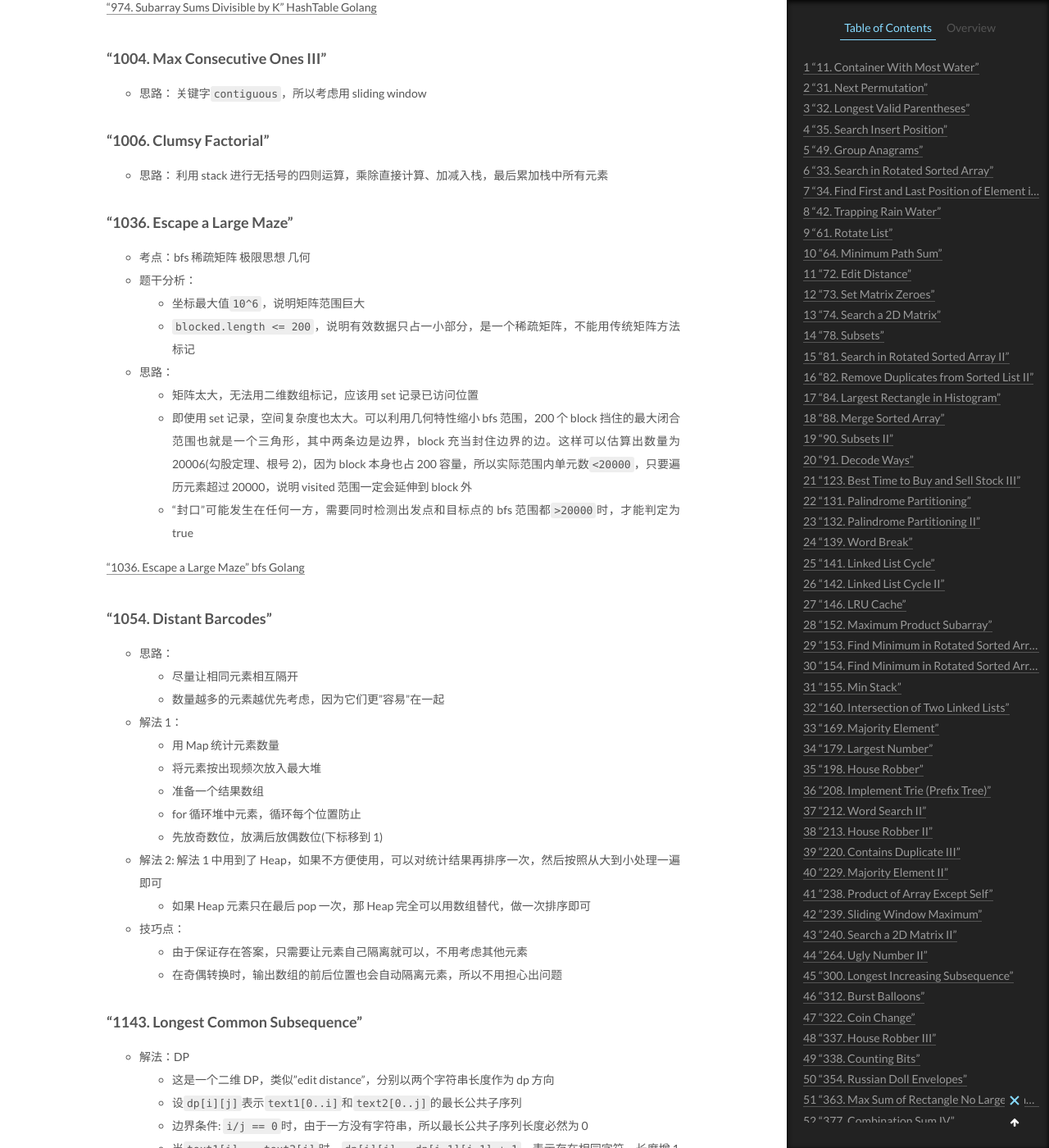
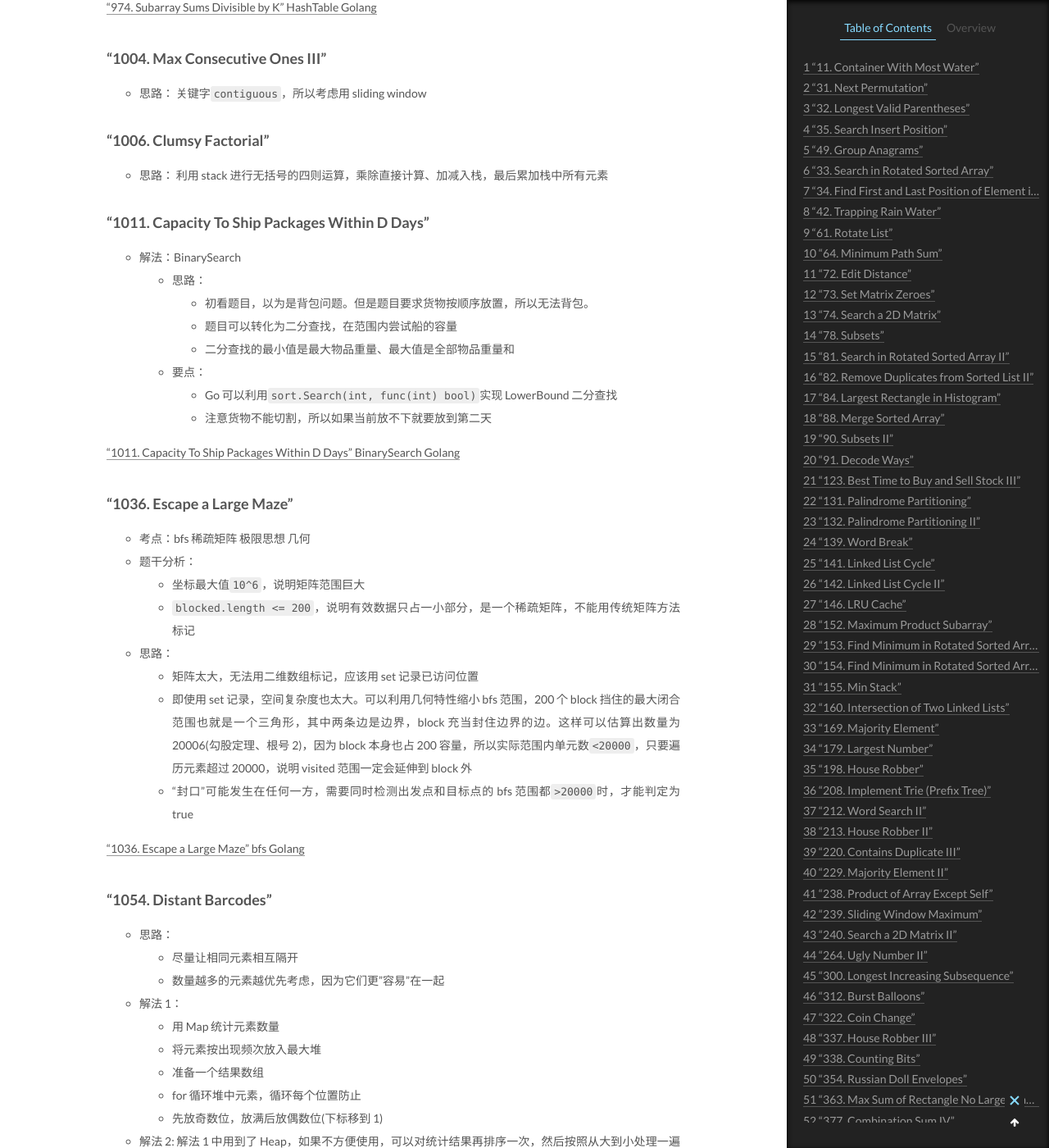
Before and after one commit to CodeHunter2006/CodeHunter2006.github.io, a Jekyll site: the page built from _posts/2020-12-27-LeetCode_Question_Category.md, in a window 1280 px wide and 1400 px high, scrolled down 23390 px. Shown: the whole window at 82% size. Built offline with Jekyll 4.4.1, drawn with Linux system fonts in a browser that asks for light colours; formulas are drawn with MathJax 3.

Commit message:
[doc]: add contents.

```diff
--- a/_posts/2020-12-27-LeetCode_Question_Category.md
+++ b/_posts/2020-12-27-LeetCode_Question_Category.md
@@ -866,6 +866,19 @@ tags: Algorithm Leetcode
 - 思路：
   利用 stack 进行无括号的四则运算，乘除直接计算、加减入栈，最后累加栈中所有元素
 
+### "1011. Capacity To Ship Packages Within D Days"
+
+- 解法：BinarySearch
+  - 思路：
+    - 初看题目，以为是背包问题。但是题目要求货物按顺序放置，所以无法背包。
+    - 题目可以转化为二分查找，在范围内尝试船的容量
+    - 二分查找的最小值是最大物品重量、最大值是全部物品重量和
+  - 要点：
+    - Go 可以利用`sort.Search(int, func(int) bool)`实现 LowerBound 二分查找
+    - 注意货物不能切割，所以如果当前放不下就要放到第二天
+
+["1011. Capacity To Ship Packages Within D Days" BinarySearch Golang]()
+
 ### "1036. Escape a Large Maze"
 
 - 考点：bfs 稀疏矩阵 极限思想 几何
```
Also changed, not shown: _posts/2020-10-23-Connection_Pool.md (+1 -1 lines), _posts/2020-10-25-Go_Concurrency_Patterns.md (+1 -1 lines), _posts/2020-12-27-Algorithm_BinarySearch.md (+27 -0 lines).
